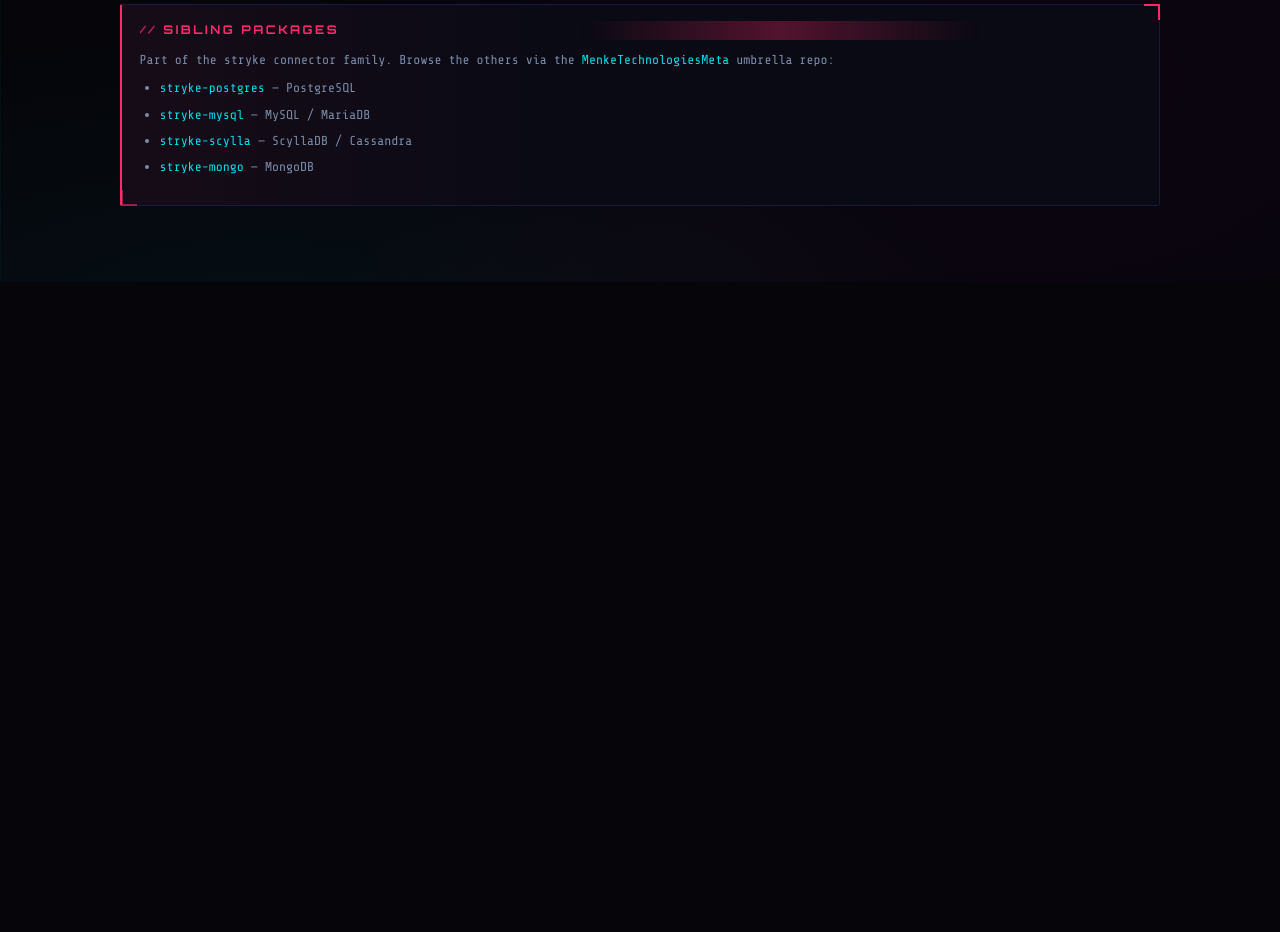
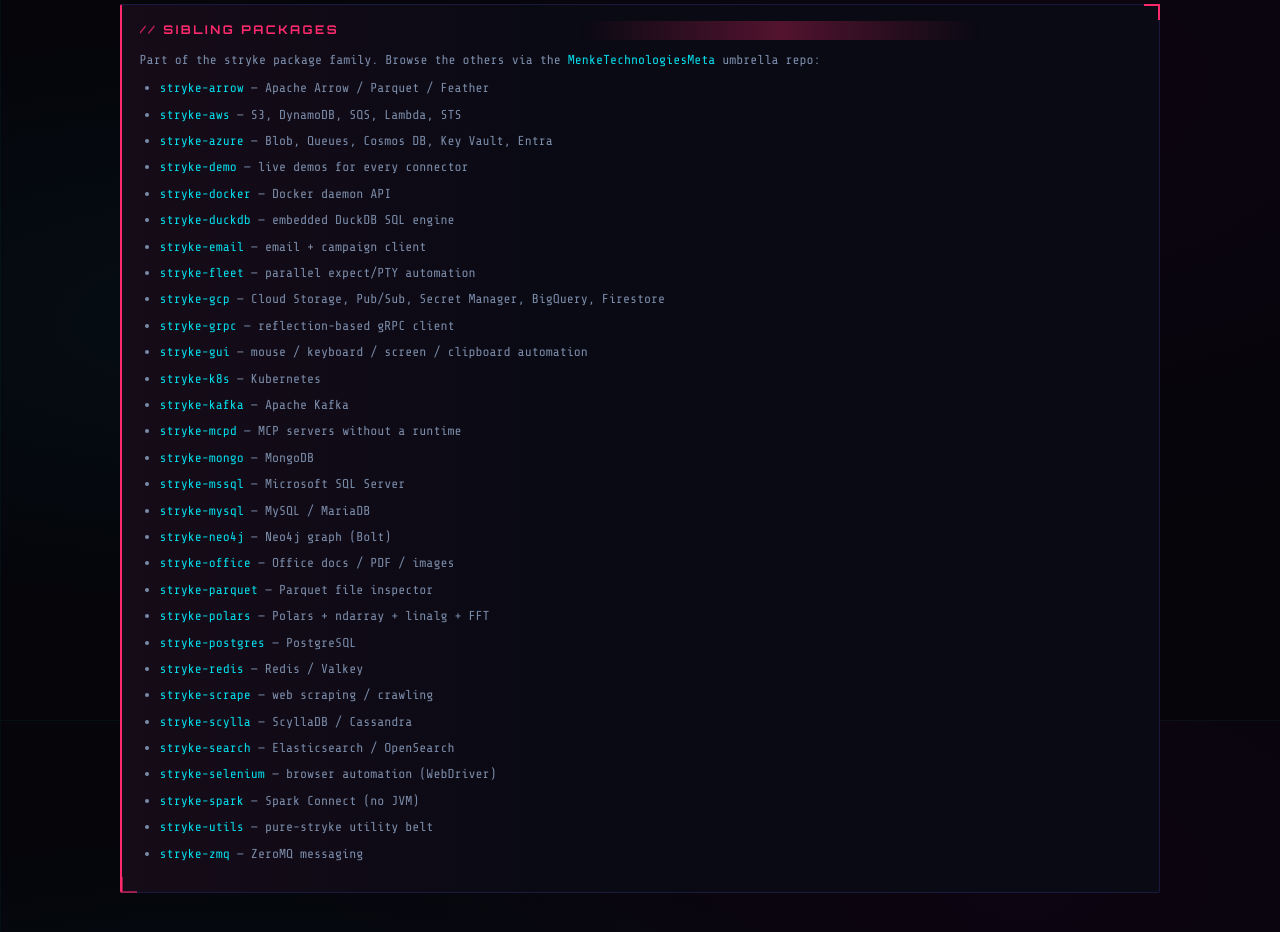
Before and after one commit to MenkeTechnologies/stryke-clickhouse, a plain HTML site: page docs/index.html in a window 1280 px wide. Shown: the part 1680-2612 px from the top of the page. Before the commit the page ends 1962 px from the top, so only its background shows below. Drawn offline with nearby package versions, Linux system fonts and the light colour scheme.

Commit message:
docs: reconcile Sibling packages list to full stryke family (self-excluded)

```diff
--- a/docs/index.html
+++ b/docs/index.html
@@ -118,12 +118,38 @@
 
       <section class="tutorial-section">
         <h2>Sibling packages</h2>
-        <p>Part of the stryke connector family. Browse the others via the <a href="https://github.com/MenkeTechnologies/MenkeTechnologiesMeta" target="_blank" rel="noopener noreferrer">MenkeTechnologiesMeta</a> umbrella repo:</p>
+        <p>Part of the stryke package family. Browse the others via the <a href="https://github.com/MenkeTechnologies/MenkeTechnologiesMeta" target="_blank" rel="noopener noreferrer">MenkeTechnologiesMeta</a> umbrella repo:</p>
         <ul>
-          <li><a href="https://github.com/MenkeTechnologies/stryke-postgres" target="_blank" rel="noopener noreferrer">stryke-postgres</a> — PostgreSQL</li>
-          <li><a href="https://github.com/MenkeTechnologies/stryke-mysql" target="_blank" rel="noopener noreferrer">stryke-mysql</a> — MySQL / MariaDB</li>
-          <li><a href="https://github.com/MenkeTechnologies/stryke-scylla" target="_blank" rel="noopener noreferrer">stryke-scylla</a> — ScyllaDB / Cassandra</li>
-          <li><a href="https://github.com/MenkeTechnologies/stryke-mongo" target="_blank" rel="noopener noreferrer">stryke-mongo</a> — MongoDB</li>
+          <li><a href="https://github.com/MenkeTechnologies/stryke-arrow" target="_blank" rel="noopener noreferrer">stryke-arrow</a> &mdash; Apache Arrow / Parquet / Feather</li>
+          <li><a href="https://github.com/MenkeTechnologies/stryke-aws" target="_blank" rel="noopener noreferrer">stryke-aws</a> &mdash; S3, DynamoDB, SQS, Lambda, STS</li>
+          <li><a href="https://github.com/MenkeTechnologies/stryke-azure" target="_blank" rel="noopener noreferrer">stryke-azure</a> &mdash; Blob, Queues, Cosmos DB, Key Vault, Entra</li>
+          <li><a href="https://github.com/MenkeTechnologies/stryke-demo" target="_blank" rel="noopener noreferrer">stryke-demo</a> &mdash; live demos for every connector</li>
+          <li><a href="https://github.com/MenkeTechnologies/stryke-docker" target="_blank" rel="noopener noreferrer">stryke-docker</a> &mdash; Docker daemon API</li>
+          <li><a href="https://github.com/MenkeTechnologies/stryke-duckdb" target="_blank" rel="noopener noreferrer">stryke-duckdb</a> &mdash; embedded DuckDB SQL engine</li>
+          <li><a href="https://github.com/MenkeTechnologies/stryke-email" target="_blank" rel="noopener noreferrer">stryke-email</a> &mdash; email + campaign client</li>
+          <li><a href="https://github.com/MenkeTechnologies/stryke-fleet" target="_blank" rel="noopener noreferrer">stryke-fleet</a> &mdash; parallel expect/PTY automation</li>
+          <li><a href="https://github.com/MenkeTechnologies/stryke-gcp" target="_blank" rel="noopener noreferrer">stryke-gcp</a> &mdash; Cloud Storage, Pub/Sub, Secret Manager, BigQuery, Firestore</li>
+          <li><a href="https://github.com/MenkeTechnologies/stryke-grpc" target="_blank" rel="noopener noreferrer">stryke-grpc</a> &mdash; reflection-based gRPC client</li>
+          <li><a href="https://github.com/MenkeTechnologies/stryke-gui" target="_blank" rel="noopener noreferrer">stryke-gui</a> &mdash; mouse / keyboard / screen / clipboard automation</li>
+          <li><a href="https://github.com/MenkeTechnologies/stryke-k8s" target="_blank" rel="noopener noreferrer">stryke-k8s</a> &mdash; Kubernetes</li>
+          <li><a href="https://github.com/MenkeTechnologies/stryke-kafka" target="_blank" rel="noopener noreferrer">stryke-kafka</a> &mdash; Apache Kafka</li>
+          <li><a href="https://github.com/MenkeTechnologies/stryke-mcpd" target="_blank" rel="noopener noreferrer">stryke-mcpd</a> &mdash; MCP servers without a runtime</li>
+          <li><a href="https://github.com/MenkeTechnologies/stryke-mongo" target="_blank" rel="noopener noreferrer">stryke-mongo</a> &mdash; MongoDB</li>
+          <li><a href="https://github.com/MenkeTechnologies/stryke-mssql" target="_blank" rel="noopener noreferrer">stryke-mssql</a> &mdash; Microsoft SQL Server</li>
+          <li><a href="https://github.com/MenkeTechnologies/stryke-mysql" target="_blank" rel="noopener noreferrer">stryke-mysql</a> &mdash; MySQL / MariaDB</li>
+          <li><a href="https://github.com/MenkeTechnologies/stryke-neo4j" target="_blank" rel="noopener noreferrer">stryke-neo4j</a> &mdash; Neo4j graph (Bolt)</li>
+          <li><a href="https://github.com/MenkeTechnologies/stryke-office" target="_blank" rel="noopener noreferrer">stryke-office</a> &mdash; Office docs / PDF / images</li>
+          <li><a href="https://github.com/MenkeTechnologies/stryke-parquet" target="_blank" rel="noopener noreferrer">stryke-parquet</a> &mdash; Parquet file inspector</li>
+          <li><a href="https://github.com/MenkeTechnologies/stryke-polars" target="_blank" rel="noopener noreferrer">stryke-polars</a> &mdash; Polars + ndarray + linalg + FFT</li>
+          <li><a href="https://github.com/MenkeTechnologies/stryke-postgres" target="_blank" rel="noopener noreferrer">stryke-postgres</a> &mdash; PostgreSQL</li>
+          <li><a href="https://github.com/MenkeTechnologies/stryke-redis" target="_blank" rel="noopener noreferrer">stryke-redis</a> &mdash; Redis / Valkey</li>
+          <li><a href="https://github.com/MenkeTechnologies/stryke-scrape" target="_blank" rel="noopener noreferrer">stryke-scrape</a> &mdash; web scraping / crawling</li>
+          <li><a href="https://github.com/MenkeTechnologies/stryke-scylla" target="_blank" rel="noopener noreferrer">stryke-scylla</a> &mdash; ScyllaDB / Cassandra</li>
+          <li><a href="https://github.com/MenkeTechnologies/stryke-search" target="_blank" rel="noopener noreferrer">stryke-search</a> &mdash; Elasticsearch / OpenSearch</li>
+          <li><a href="https://github.com/MenkeTechnologies/stryke-selenium" target="_blank" rel="noopener noreferrer">stryke-selenium</a> &mdash; browser automation (WebDriver)</li>
+          <li><a href="https://github.com/MenkeTechnologies/stryke-spark" target="_blank" rel="noopener noreferrer">stryke-spark</a> &mdash; Spark Connect (no JVM)</li>
+          <li><a href="https://github.com/MenkeTechnologies/stryke-utils" target="_blank" rel="noopener noreferrer">stryke-utils</a> &mdash; pure-stryke utility belt</li>
+          <li><a href="https://github.com/MenkeTechnologies/stryke-zmq" target="_blank" rel="noopener noreferrer">stryke-zmq</a> &mdash; ZeroMQ messaging</li>
         </ul>
       </section>
 
```
